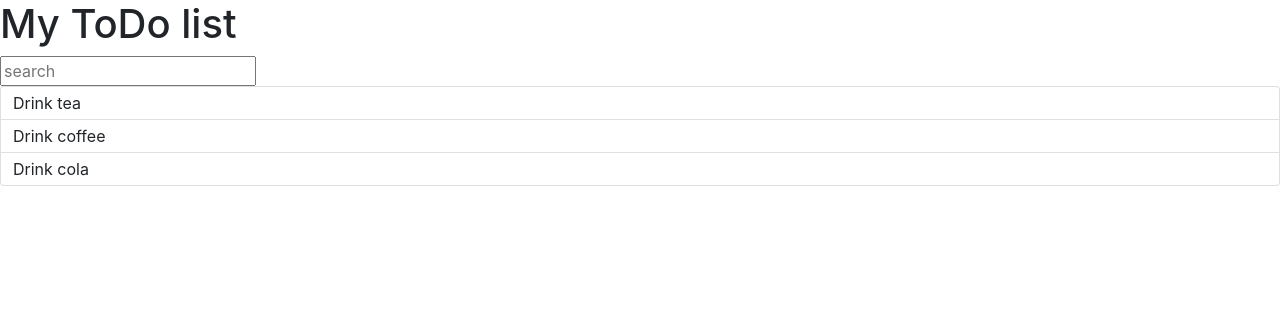
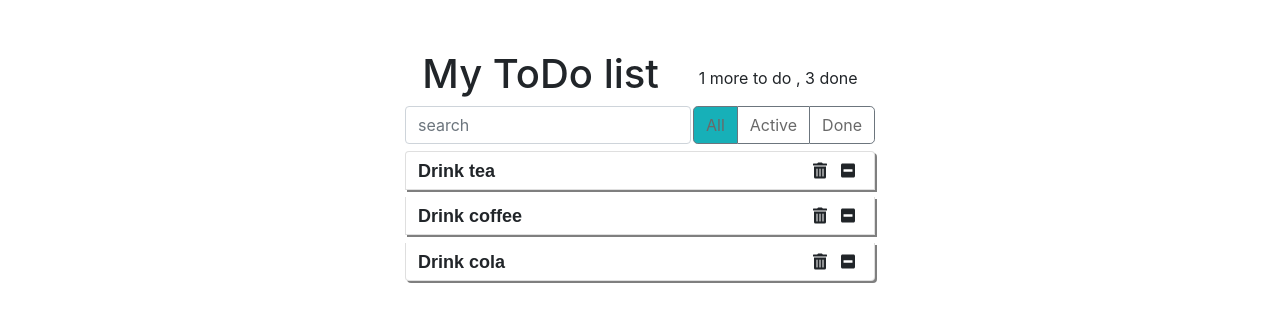
Before and after one commit to ViacheslavChuvalkiy/ToDoList, a React app: page / in a window 1280 px wide. Built offline with nearby package versions, Linux system fonts and the light colour scheme.

Commit message:
add all html and css

```diff
--- a/package.json
+++ b/package.json
@@ -3,6 +3,9 @@
   "version": "0.1.0",
   "private": true,
   "dependencies": {
+    "@fortawesome/fontawesome-svg-core": "^1.2.35",
+    "@fortawesome/free-solid-svg-icons": "^5.15.3",
+    "@fortawesome/react-fontawesome": "^0.1.14",
     "@testing-library/jest-dom": "^5.11.4",
     "@testing-library/react": "^11.1.0",
     "@testing-library/user-event": "^12.1.10",
--- a/public/index.html
+++ b/public/index.html
@@ -5,8 +5,6 @@
     <meta name="viewport" content="width=device-width, initial-scale=1" />
     <link rel="stylesheet"
           href="https://cdn.jsdelivr.net/npm/bootstrap@4.6.0/dist/css/bootstrap.min.css"/>
-    <link rel="stylesheet"
-          href="https://cdn.jsdelivr.net/npm/@fortawesome/fontawesome-free@5.15.3/css/fontawesome.min.css"/>
 
     <title>ToDoList App</title>
   </head>
@@ -14,3 +12,7 @@
     <div id="root"></div>
   </body>
 </html>
+
+
+<!--<link rel="stylesheet"-->
+<!--      href="https://cdn.jsdelivr.net/npm/@fortawesome/fontawesome-free@5.15.3/css/fontawesome.min.css"/>-->
--- /dev/null
+++ b/src/components/App/app.css
@@ -0,0 +1,7 @@
+.todo-container{
+    margin-top: 50px;
+    width: 500px;
+    -webkit-user-select: none;
+    -webkit-touch-callout: none;
+    -moz-user-select: none;
+}
--- /dev/null
+++ b/src/components/App/app.js
@@ -0,0 +1,26 @@
+import React from 'react';
+
+import AppHeader from "../AppHeader/appHeader";
+import AppNav from "../AppNav/appNav";
+import ToDoList from "../ToDoList/ToDoList";
+
+import './app.css';
+
+const App = () => {
+
+    const toDoDate = [
+        {label : 'Drink tea',    important : false, id:1},
+        {label : 'Drink coffee', important : true,  id:2},
+        {label : 'Drink cola',   important : false, id:3}
+    ];
+
+    return (
+        <div className='container todo-container'>
+            <AppHeader />
+            <AppNav />
+            <ToDoList todos = {toDoDate} />
+        </div>
+    );
+};
+
+export default App;
--- /dev/null
+++ b/src/components/AppHeader/appHeader.css
@@ -0,0 +1,9 @@
+.span-header{
+    margin-left: 5px;
+}
+
+.appHeader-block{
+    display: flex;
+    justify-content: space-around;
+    align-items: center;
+}
--- /dev/null
+++ b/src/components/AppHeader/appHeader.js
@@ -0,0 +1,15 @@
+import React from 'react'
+import './appHeader.css';
+
+const AppHeader = () => {
+    return (
+        <div className='appHeader-block'>
+            <h1>My ToDo list</h1>
+            <span className='span-header'> 1 more to do , 3 done   </span>
+        </div>
+
+    );
+};
+
+
+export default AppHeader;
--- /dev/null
+++ b/src/components/AppNav/appNav.css
@@ -0,0 +1,41 @@
+
+.navHeaderBlock{
+    display: flex;
+    position: relative;
+}
+
+.navHeaderBlock :nth-child(3){
+     border-top-left-radius: 0.3em;
+     border-bottom-left-radius: 0.3em;
+ }
+
+.navHeaderBlock :nth-child(5){
+    border-left: none;
+    border-right: none;
+}
+
+.navHeaderBlock :last-child{
+    border-top-right-radius: 0.3em;
+    border-bottom-right-radius: 0.3em;
+}
+
+.navSearchInput{
+    margin-right: 2px;
+
+}
+
+.navFilterInput{
+    display: none;
+}
+
+.navFilterLabel{
+    display: block;
+    float: right;
+    margin-bottom: 0;
+    border-radius: 0;
+    color: dimgrey;
+    background-color: white;
+}
+.activeFilter{
+    background-color: #17b0b8;
+}
--- /dev/null
+++ b/src/components/AppNav/appNav.js
@@ -0,0 +1,18 @@
+import React from 'react';
+import './appNav.css';
+
+const AppNav = () => {
+    return (
+        <div className='navHeaderBlock'>
+        <input className='navSearchInput form-control' type="text" placeholder='search' />
+        <input className='navFilterInput btn-check' type="radio" name='filterToDo' value='all' id="option1" autoComplete= 'off'/>
+            <label className="btn btn-secondary navFilterLabel activeFilter" htmlFor="option1">All</label>
+        <input className='navFilterInput btn-check' type="radio" name='filterToDo' value='active'  autoComplete= 'off'/>
+            <label className="btn btn-secondary navFilterLabel" htmlFor="option1">Active</label>
+        <input className='navFilterInput btn-check' type="radio" name='filterToDo' value='done' autoComplete= 'off'/>
+            <label className="btn btn-secondary navFilterLabel" htmlFor="option1">Done</label>
+        </div>
+    )
+};
+
+export default AppNav;
--- a/src/components/ToDoItem/ToDoItem.css
+++ b/src/components/ToDoItem/ToDoItem.css
@@ -1,4 +1,24 @@
-.todo-list-item{
-    display: block;
+.todo-list-item-block{
+    display: flex;
+    justify-content:space-between;
 
 }
+
+.todo-list-item{
+    margin-top: 2px;
+    font-size: 18px;
+    font-weight: bold;
+    font-family: sans-serif;
+}
+
+.toDoitemIcons{
+    margin: 0 7px;
+    font-size: 16px;
+    height: 100%;
+}
+
+.toDoitemIcons:hover{
+    font-size: 20px;
+    cursor: pointer;
+    transition: font-size ease 0.3s;
+}
--- a/src/components/ToDoItem/ToDoItem.js
+++ b/src/components/ToDoItem/ToDoItem.js
@@ -1,10 +1,20 @@
 import React from 'react';
 import './ToDoItem.css';
+import {FontAwesomeIcon} from "@fortawesome/react-fontawesome";
 
 
 const CreateToDoItem = ({label} )=>{
 
-    return (<span className='todo-list-item'> {label}</span>)
+    return (
+        <div className='todo-list-item-block'>
+            <span className='todo-list-item'> {label}</span>
+            <div className='todo-list-item-icons'>
+                <FontAwesomeIcon icon={['fas', 'trash-alt']}  className='toDoitemIcons'/>
+                <FontAwesomeIcon icon={['fas', 'minus-square']} className='toDoitemIcons'/>
+            </div>
+        </div>
+
+    )
 };
 
 export default CreateToDoItem;
--- a/src/components/ToDoList/ToDoList.css
+++ b/src/components/ToDoList/ToDoList.css
@@ -1,3 +1,14 @@
+.todo-list-block{
+    display: flex;
+    width: 100%;
+}
+
 .todo-list .list-group-item{
+    margin-top: .45rem;
     padding: .25rem .75rem;
+    box-shadow: 2px 2px rgba(0,0,0,.5);
+    box-sizing: border-box;
 }
+.todo-list{
+    width: 100%;
+}
--- a/src/components/ToDoList/ToDoList.js
+++ b/src/components/ToDoList/ToDoList.js
@@ -16,10 +16,11 @@ const ToDoList = ({todos}) => {
     });
 
     return (
-        <ul className='list-group todo-list'>
-            {listItems}
-        </ul>
-
+        <div className= 'todo-list-block'>
+            <ul className='list-group todo-list'>
+                {listItems}
+            </ul>
+        </div>
     );
 };
 export default ToDoList;
--- a/src/index.js
+++ b/src/index.js
@@ -1,32 +1,11 @@
 import React from 'react';
 import ReactDom from 'react-dom';
-import ToDoList from "./components/ToDoList/ToDoList";
-import classes from './style/main.css';
 
-const AppHeader = () => {
-    return <h1>My ToDo list</h1>;
-};
+import App from './components/App/app';
 
-const AppNav = () => {
-    return <input type="text" placeholder='search' />
-};
+import { fas } from '@fortawesome/free-solid-svg-icons';
+import { library } from '@fortawesome/fontawesome-svg-core';
 
-
-const App = () => {
-
-    const toDoDate = [
-        {label : 'Drink tea',    important : false, id:1},
-        {label : 'Drink coffee', important : true,  id:2},
-        {label : 'Drink cola',   important : false, id:3}
-        ];
-
-    return (
-        <div className={classes.container}>
-            <AppHeader />
-            <AppNav />
-            <ToDoList todos = {toDoDate} />
-        </div>
-    );
-};
+library.add(fas);
 
 ReactDom.render(<App/>,document.getElementById('root'));
--- a/src/style/main.css
+++ /dev/null
@@ -1,5 +0,0 @@
-.container{
-    display: flex;
-    justify-content: center;
-    margin: 0 auto;
-}
```
Also changed, not shown: 1 other file.
